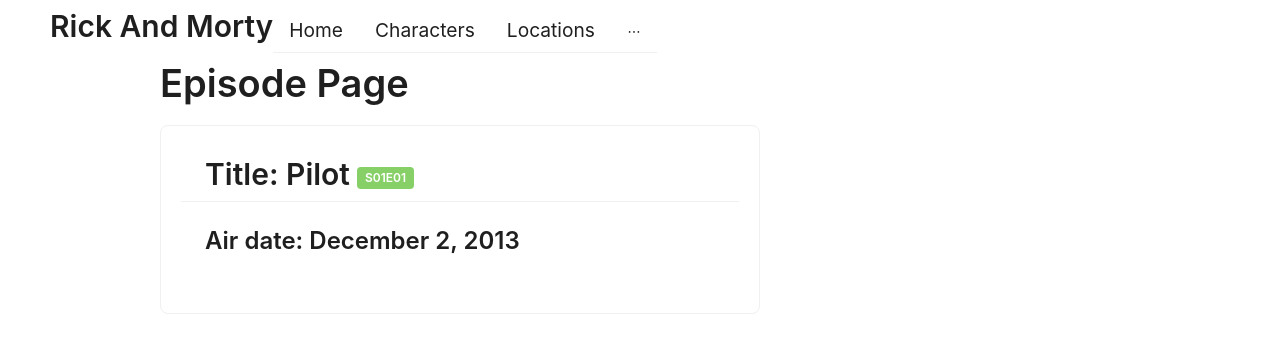
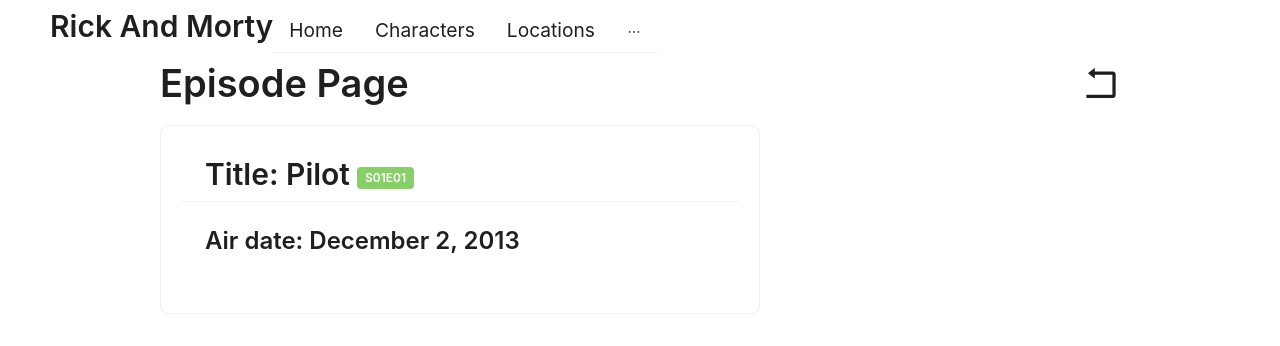
Before and after one commit to Calorific/ts-practice, a React app: page /episodes/1 in a window 1280 px wide. Shown: the top 346 px of the page. Built offline with nearby package versions, Linux system fonts and the light colour scheme.

Commit message:
feat(DetailPages): кнопка возвращения к спискам

```diff
--- /dev/null
+++ b/src/features/goBackButton/goBackButton.tsx
@@ -0,0 +1,11 @@
+import { FC } from 'react'
+import { RollbackOutlined } from '@ant-design/icons'
+import { useNavigate } from 'react-router-dom'
+
+export const GoBackButton: FC = () => {
+  const navigate = useNavigate()
+
+  return <>
+    <RollbackOutlined onClick={() => navigate(-1)} style={{ cursor: 'pointer' }} />
+  </>
+}
--- a/src/pages/CharacterDetailsPage/characterDetailsPage.tsx
+++ b/src/pages/CharacterDetailsPage/characterDetailsPage.tsx
@@ -3,6 +3,7 @@
 import { Character } from '../../shared/api/methods/types'
 import { HttpService } from '../../shared/api/methods/methods'
 import { Card, Tag, Typography } from 'antd'
+import { GoBackButton } from '../../features/goBackButton/goBackButton'
 
 export const CharacterDetailsPage: FC = () => {
   const { id } = useParams()
@@ -34,7 +35,9 @@
   </div>
 
   return <div style={{ margin: '0 20px'}}>
-    <Typography.Title>Character Page</Typography.Title>
+    <Typography.Title style={{ display: 'flex', justifyContent: 'space-between' }}>
+      Character Page <GoBackButton />
+    </Typography.Title>
     <Card style={{ maxWidth: '600px', padding: '20px' }} cover={<img alt="example" src={character.image} />} title={title}>
       <Typography.Title level={3}>Species: {character.species}</Typography.Title>
       <Typography.Title level={4}>{character.type}</Typography.Title>
--- a/src/pages/EpisodeDetailsPage/episodeDetailsPage.tsx
+++ b/src/pages/EpisodeDetailsPage/episodeDetailsPage.tsx
@@ -3,6 +3,7 @@
 import { Episode } from '../../shared/api/methods/types'
 import { HttpService } from '../../shared/api/methods/methods'
 import { Card, Tag, Typography } from 'antd'
+import { GoBackButton } from '../../features/goBackButton/goBackButton'
 
 export const EpisodeDetailsPage: FC = () => {
   const { id } = useParams()
@@ -34,7 +35,9 @@
   </div>
 
   return <div style={{ margin: '0 20px'}}>
-    <Typography.Title>Episode Page</Typography.Title>
+    <Typography.Title style={{ display: 'flex', justifyContent: 'space-between' }}>
+      Episode Page <GoBackButton />
+    </Typography.Title>
     <Card style={{ maxWidth: '600px', padding: '20px' }} title={title}>
       <Typography.Title level={3}>Air date: {episode.air_date}</Typography.Title>
     </Card>
--- a/src/pages/LocationDetailsPage/locationDetailsPage.tsx
+++ b/src/pages/LocationDetailsPage/locationDetailsPage.tsx
@@ -3,6 +3,7 @@
 import { HttpService } from '../../shared/api/methods/methods'
 import { Card, Tag, Typography } from 'antd'
 import { Location } from '../../shared/api/methods/types'
+import { GoBackButton } from '../../features/goBackButton/goBackButton'
 
 export const LocationDetailsPage: FC = () => {
   const { id } = useParams()
@@ -32,7 +33,9 @@
   </div>
 
   return <div style={{ margin: '0 20px'}}>
-    <Typography.Title>Location Page</Typography.Title>
+    <Typography.Title style={{ display: 'flex', justifyContent: 'space-between' }}>
+      Location Page <GoBackButton />
+    </Typography.Title>
     <Card style={{ maxWidth: '600px', padding: '20px' }} title={title}>
       <Typography.Title level={3}>Dimension: {location.dimension}</Typography.Title>
     </Card>
```
